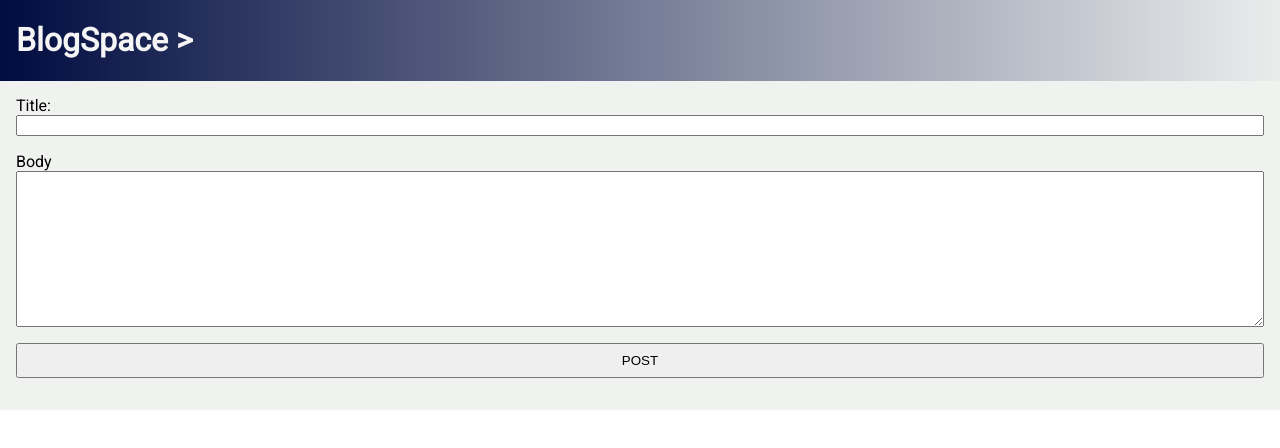
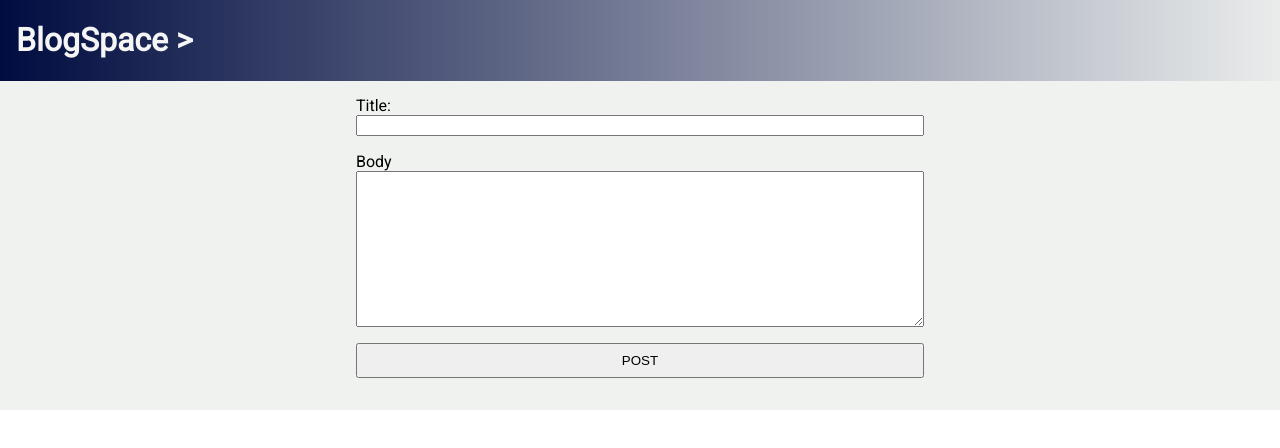
Before and after one commit to vishalicious213/blogspace, a plain HTML site: page index.html in a window 1280 px wide. Drawn offline with Linux system fonts and the light colour scheme; no server answers.

Commit message:
placed form in #form-container to center it with a background color

```diff
--- a/index.css
+++ b/index.css
@@ -20,13 +20,17 @@ main {
     margin: 3rem 1rem;
 }
 
+#form-container {
+    background-color: #F0F2F0;
+}
+
 form {
-    margin: 5rem 0 0;
+    margin: 5rem auto 0;
     padding: 1rem 1rem 2rem;
     box-sizing: border-box;
     width: 100%;
+    max-width: 600px;
     display: grid;
-    background-color: #F0F2F0;
 }
 
 #post-title, #post-body {
--- a/index.html
+++ b/index.html
@@ -16,6 +16,7 @@
         <h1>BlogSpace ></h1>
     </header>
 
+    <div id="form-container">
         <form id="new-post">
             <label for="post-title">Title:</label>
             <input type="text" name="post-title" id="post-title">
@@ -25,6 +26,7 @@
 
             <button>Post</button>
         </form>
+    </div>
 
     <main id="blog-posts"></main>
 
```
Lines whose indentation alone changed are shown as unchanged.
